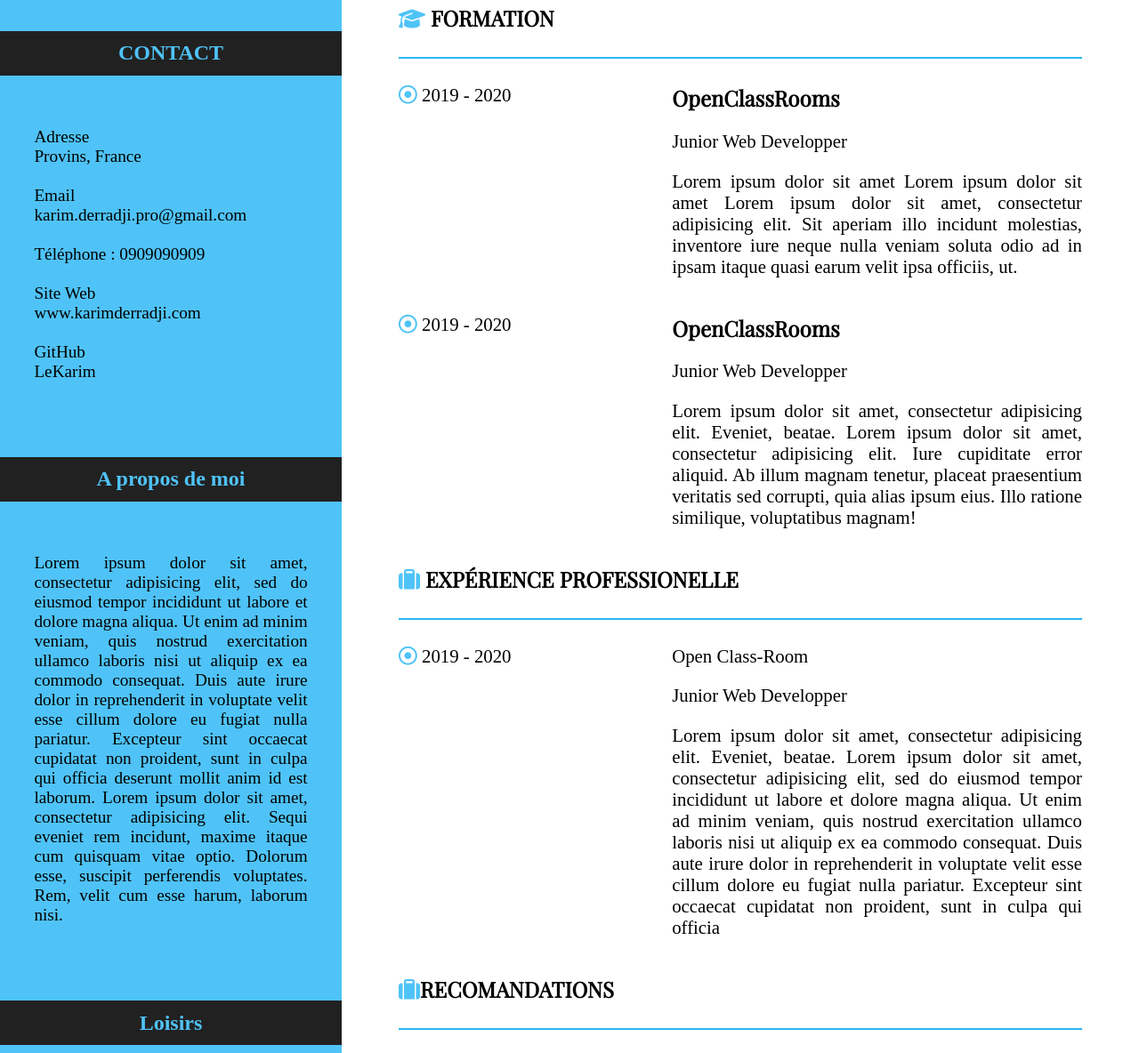
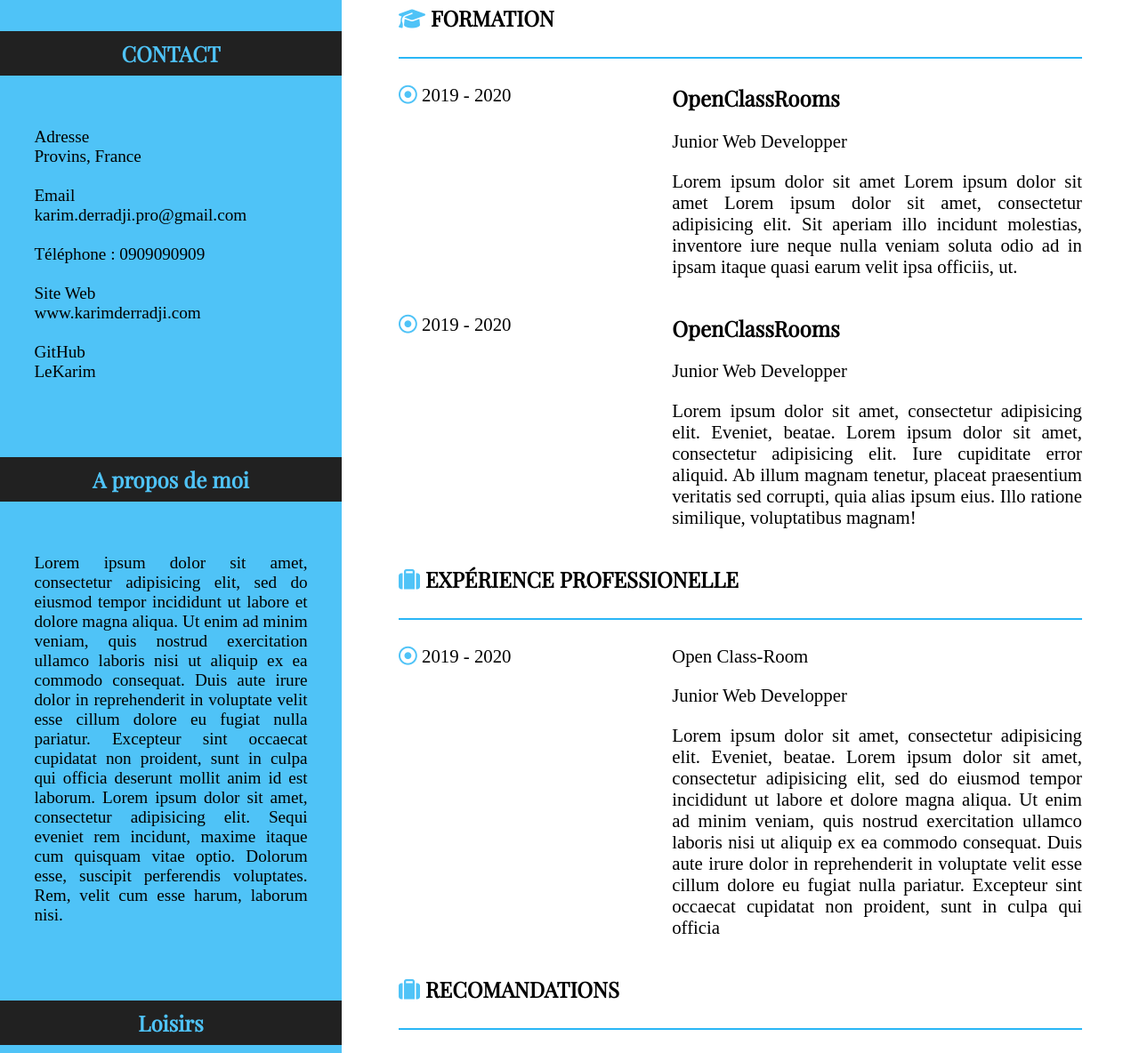
Before and after one commit to LeKarimDerradji/karimderradji, a plain HTML site: page index.html in a window 1280 px wide. Shown: the part 195-1379 px from the top of the page at 89% size. Drawn offline with nearby package versions, Linux system fonts and the light colour scheme.

Commit message:
second commit

```diff
--- a/index.html
+++ b/index.html
@@ -67,7 +67,7 @@
       </div>
 
       <div class="wrapper">
-        <h2><i class="fas fa-suitcase"></i>RECOMANDATIONS</h2>
+        <h2><i class="fas fa-suitcase"></i> RECOMANDATIONS</h2>
         <hr>
         <div class="wrapper_list_recommandation">
           <div class="wrapper_list1">
@@ -92,7 +92,7 @@
     </div>
 
     <div>
-      <h1>CONTACT</h1>
+      <h2>CONTACT</h2>
       <p>Adresse <br>
         Provins, France <br> <br>
         Email <br> karim.derradji.pro@gmail.com <br> <br>
@@ -105,7 +105,7 @@
     </div>
 
     <div>
-      <h1>A propos de moi</h1>
+      <h2>A propos de moi</h2>
       <p>Lorem ipsum dolor sit amet, consectetur adipisicing elit, sed do eiusmod tempor incididunt ut labore et dolore magna aliqua. Ut enim ad minim veniam,
         quis nostrud exercitation ullamco laboris nisi ut aliquip ex ea commodo consequat. Duis aute irure dolor in reprehenderit in voluptate velit esse cillum
         dolore eu fugiat nulla pariatur. Excepteur sint occaecat cupidatat non proident, sunt in culpa qui officia deserunt mollit anim id est laborum. Lorem ipsum
@@ -114,7 +114,7 @@
     </div>
 
     <div>
-      <h1>Loisirs</h1>
+      <h2>Loisirs</h2>
       <div class="icons">
       <i class="fas fa-music"></i>
       <i class="fas fa-pencil-alt"></i>
--- a/style.css
+++ b/style.css
@@ -127,7 +127,7 @@ aside > div > p {
 }
 
 
-aside > div > h1 {
+aside > div > h2 {
   background-color: #212121;
   height: 50px;
   padding: auto;
```
Also changed, not shown: image/91304.jpg (deleted).
